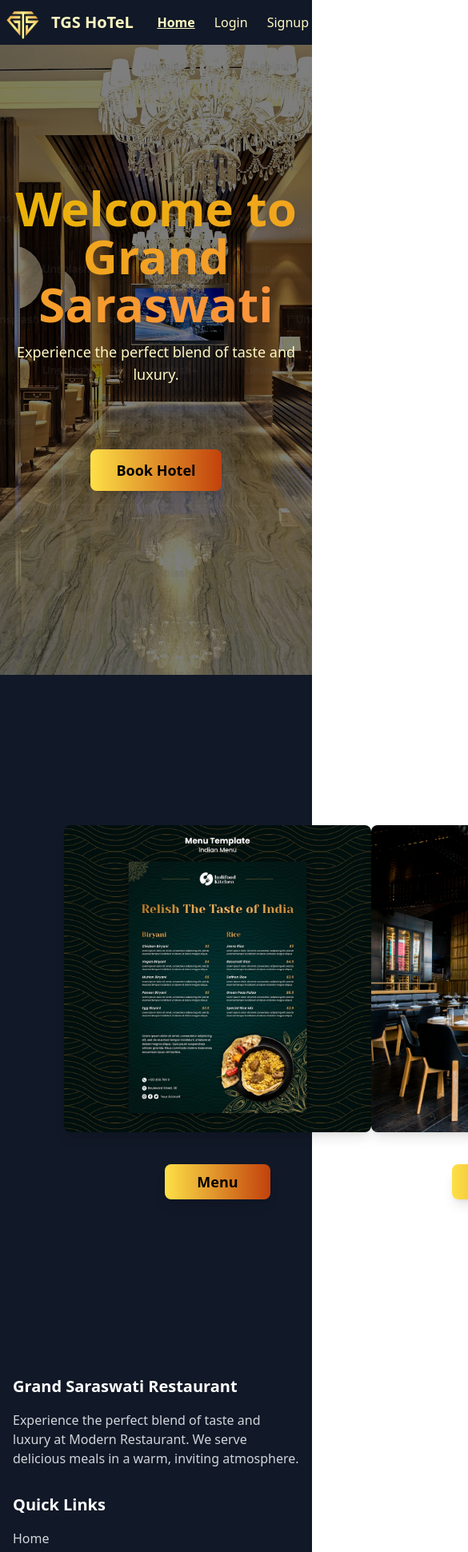
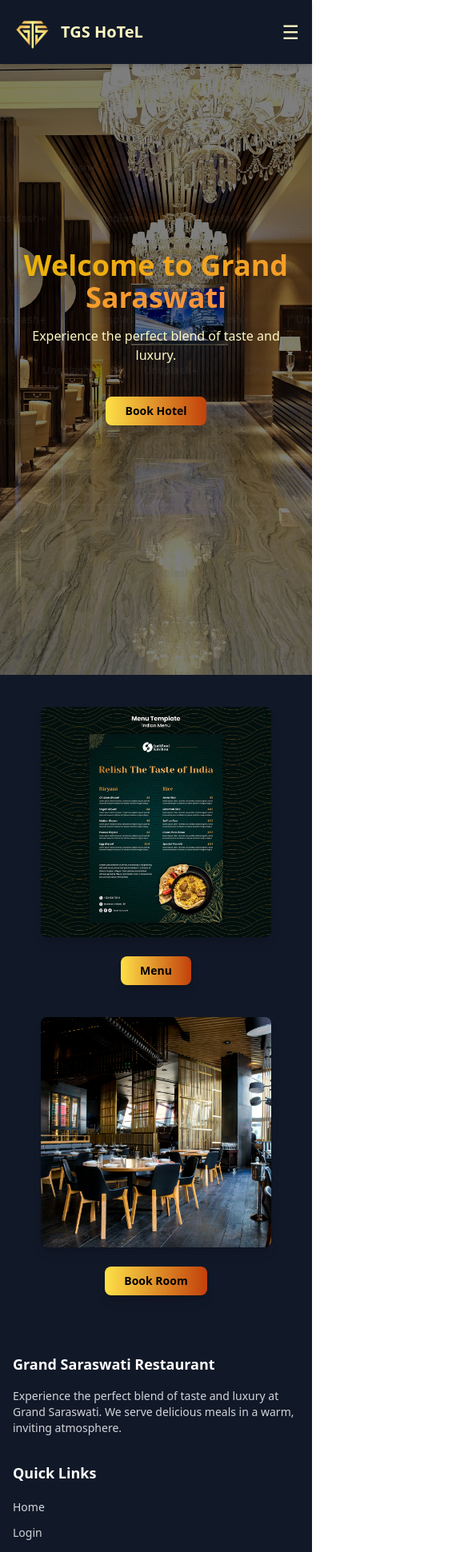
Before and after one commit to LOKNvarma/Tgs_hotel, a React (Vite) app: page / in a window 390 px wide. Shown: the top 1941 px of the page at 80% size, 585 px wide, since content can reach past the window. Built offline with nearby package versions, Linux system fonts and the light colour scheme.

Commit message:
fitst commit

```diff
--- a/src/components/Footer.jsx
+++ b/src/components/Footer.jsx
@@ -9,33 +9,44 @@ import {
 const Footer = () => {
   return (
     <footer className="bg-gray-900 text-gray-300 py-8">
-      <div className="max-w-7xl mx-auto px-4">
+      <div className="max-w-7xl mx-auto px-4 sm:px-6 lg:px-8">
         <div className="grid grid-cols-1 md:grid-cols-3 gap-8">
           {/* About Section */}
           <div>
-            <h2 className="text-xl font-bold text-white mb-4">Grand Saraswati Restaurant</h2>
-            <p>
-              Experience the perfect blend of taste and luxury at Modern Restaurant.
-              We serve delicious meals in a warm, inviting atmosphere.
+            <h2 className="text-lg sm:text-xl font-bold text-white mb-4">
+              Grand Saraswati Restaurant
+            </h2>
+            <p className="text-sm sm:text-base">
+              Experience the perfect blend of taste and luxury at Grand
+              Saraswati. We serve delicious meals in a warm, inviting
+              atmosphere.
             </p>
           </div>
 
           {/* Navigation Section */}
           <div>
-            <h2 className="text-xl font-bold text-white mb-4">Quick Links</h2>
+            <h2 className="text-lg sm:text-xl font-bold text-white mb-4">
+              Quick Links
+            </h2>
             <ul className="space-y-2">
               <li>
-                <a href="/" className="hover:text-yellow-500">
+                <a href="/" className="hover:text-yellow-500 text-sm sm:text-base">
                   Home
                 </a>
               </li>
               <li>
-                <a href="/login" className="hover:text-yellow-500">
+                <a
+                  href="/login"
+                  className="hover:text-yellow-500 text-sm sm:text-base"
+                >
                   Login
                 </a>
               </li>
               <li>
-                <a href="/signup" className="hover:text-yellow-500">
+                <a
+                  href="/signup"
+                  className="hover:text-yellow-500 text-sm sm:text-base"
+                >
                   Signup
                 </a>
               </li>
@@ -44,22 +55,28 @@ const Footer = () => {
 
           {/* Contact Section */}
           <div>
-            <h2 className="text-xl font-bold text-white mb-4">Contact Us</h2>
-            <p>Behind Sarawati Eye Hospital, Goasala Road, Barwani (M.P.)</p>
-            <p>Email: Thegrandsaraswatipalace@gmail.com</p>
-            <p>Phone: 992-661-8566</p>
+            <h2 className="text-lg sm:text-xl font-bold text-white mb-4">
+              Contact Us
+            </h2>
+            <p className="text-sm sm:text-base">
+              Behind Sarawati Eye Hospital, Goasala Road, Barwani (M.P.)
+            </p>
+            <p className="text-sm sm:text-base">Email: Thegrandsaraswatipalace@gmail.com</p>
+            <p className="text-sm sm:text-base">Phone: 992-661-8566</p>
           </div>
         </div>
 
         {/* Social Media Links */}
         <div className="mt-8 text-center">
-          <h2 className="text-lg font-bold text-white mb-4">Follow Us</h2>
+          <h2 className="text-lg sm:text-xl font-bold text-white mb-4">
+            Follow Us
+          </h2>
           <div className="flex justify-center space-x-6">
             <a
               href="https://www.facebook.com"
               target="_blank"
               rel="noopener noreferrer"
-              className="text-gray-300 hover:text-blue-600 text-2xl"
+              className="text-gray-300 hover:text-blue-600 text-xl sm:text-2xl"
             >
               <FontAwesomeIcon icon={faFacebookF} />
             </a>
@@ -67,7 +84,7 @@ const Footer = () => {
               href="https://www.instagram.com"
               target="_blank"
               rel="noopener noreferrer"
-              className="text-gray-300 hover:text-red-400 text-2xl"
+              className="text-gray-300 hover:text-red-400 text-xl sm:text-2xl"
             >
               <FontAwesomeIcon icon={faInstagram} />
             </a>
@@ -75,7 +92,7 @@ const Footer = () => {
               href="https://www.twitter.com"
               target="_blank"
               rel="noopener noreferrer"
-              className="text-gray-300 hover:text-sky-300 text-2xl"
+              className="text-gray-300 hover:text-sky-300 text-xl sm:text-2xl"
             >
               <FontAwesomeIcon icon={faTwitter} />
             </a>
@@ -83,9 +100,9 @@ const Footer = () => {
         </div>
 
         {/* Footer Bottom */}
-        <div className="mt-8 text-center text-sm border-t border-gray-700 pt-4">
+        <div className="mt-8 text-center text-xs sm:text-sm border-t border-gray-700 pt-4">
           <p>
-            &copy; {new Date().getFullYear()} Modern Restaurant. All rights
+            &copy; {new Date().getFullYear()} Grand Saraswati Restaurant. All rights
             reserved.
           </p>
         </div>
--- a/src/components/HomePage.jsx
+++ b/src/components/HomePage.jsx
@@ -1,11 +1,13 @@
 import React from "react";
 import restBg from "../assets/rest-bg.jpg"; // Add a restaurant-themed background image in `assets`
-import menu from "../assets/menu2.png"
-import room from "../assets/room.png"
+import menu from "../assets/menu2.png";
+import room from "../assets/room.png";
+
 const Home = () => {
   const handleBooking = () => {
     alert("Booking system coming soon!"); // Replace with actual booking functionality
   };
+
   return (
     <>
       <div
@@ -19,49 +21,55 @@ const Home = () => {
 
         {/* Greeting Section */}
         <div className="relative z-10 text-center p-4">
-        <h1 className="text-6xl md:text-7xl font-extrabold text-white drop-shadow-lg mb-4">
+          <h1 className="text-4xl sm:text-5xl md:text-6xl lg:text-7xl font-extrabold text-white drop-shadow-lg mb-4">
             <span className="text-transparent bg-clip-text bg-gradient-to-r from-yellow-500 to-orange-400">
               Welcome to Grand Saraswati
             </span>
           </h1>
-        <p className="text-lg md:text-xl text-yellow-100">
+          <p className="text-base sm:text-lg md:text-xl text-yellow-100">
             Experience the perfect blend of taste and luxury.
           </p>
           {/* "Book a Table" Button */}
-        <div className="mt-20 ">
+          <div className="mt-10">
             <button
               onClick={handleBooking}
-            className="px-8 py-3 text-lg font-semibold bg-gradient-to-r from-yellow-300 to-orange-700 text-black rounded-lg shadow-lg transform transition-all duration-300 hover:scale-105 hover:shadow-2xl"
+              className="px-6 sm:px-8 py-2 sm:py-3 text-sm sm:text-lg font-semibold bg-gradient-to-r from-yellow-300 to-orange-700 text-black rounded-lg shadow-lg transform transition-all duration-300 hover:scale-105 hover:shadow-2xl"
             >
               Book Hotel
             </button>
           </div>
         </div>
+      </div>
 
-    </div>
-    <div className="secondPage  px-20 py-20  h-screen flex flex-row items-center justify-center justify-evenly bg-gray-900 text-white">
-      <div className="box1 flex flex-col items-center">
-      <div className="menu relative bg-cover bg-center h-96 w-96 rounded-lg shadow-lg transform transition-all duration-300 hover:scale-105 hover:shadow-2xl "
-        style={
-          {backgroundImage : `url(${menu})`}
-        }
+      {/* Second Page */}
+      <div className="secondPage px-6 sm:px-10 lg:px-20 py-10 md:py-20 flex flex-col md:flex-row items-center justify-center md:justify-evenly bg-gray-900 text-white">
+        {/* Menu Section */}
+        <div className="box1 flex flex-col items-center mb-10 md:mb-0">
+          <div
+            className="menu bg-cover bg-center h-72 w-72 sm:h-80 sm:w-80 md:h-96 md:w-96 rounded-lg shadow-lg transform transition-all duration-300 hover:scale-105 hover:shadow-2xl"
+            style={{
+              backgroundImage: `url(${menu})`,
+            }}
           ></div>
           <button
             onClick={handleBooking}
-            className=" mt-10  px-10 py-2  text-lg font-semibold bg-gradient-to-r from-yellow-300 to-orange-700 text-black rounded-lg shadow-lg transform transition-all duration-300 hover:scale-105 hover:shadow-2xl"
+            className="mt-6 sm:mt-10 px-6 sm:px-10 py-2 text-sm sm:text-lg font-semibold bg-gradient-to-r from-yellow-300 to-orange-700 text-black rounded-lg shadow-lg transform transition-all duration-300 hover:scale-105 hover:shadow-2xl"
           >
             Menu
           </button>
         </div>
+
+        {/* Room Section */}
         <div className="box2 flex flex-col items-center">
-       <div  className="hotel relative bg-cover bg-center h-96 w-96 rounded-lg shadow-lg transform transition-all duration-300 hover:scale-105 hover:shadow-2xl"
-         style={
-          {backgroundImage : `url(${room})`}
-        }
+          <div
+            className="hotel bg-cover bg-center h-72 w-72 sm:h-80 sm:w-80 md:h-96 md:w-96 rounded-lg shadow-lg transform transition-all duration-300 hover:scale-105 hover:shadow-2xl"
+            style={{
+              backgroundImage: `url(${room})`,
+            }}
           ></div>
           <button
             onClick={handleBooking}
-            className=" mt-10  px-10 py-2  text-lg font-semibold bg-gradient-to-r from-yellow-300 to-orange-700 text-black rounded-lg shadow-lg transform transition-all duration-300 hover:scale-105 hover:shadow-2xl"
+            className="mt-6 sm:mt-10 px-6 sm:px-10 py-2 text-sm sm:text-lg font-semibold bg-gradient-to-r from-yellow-300 to-orange-700 text-black rounded-lg shadow-lg transform transition-all duration-300 hover:scale-105 hover:shadow-2xl"
           >
             Book Room
           </button>
--- a/src/components/LoginPage.jsx
+++ b/src/components/LoginPage.jsx
@@ -2,24 +2,32 @@ import React from "react";
 
 const Login = () => {
   return (
-    <div className="flex items-center justify-center min-h-screen bg-gray-800">
-      <form className="bg-white shadow-md rounded px-8 pt-6 pb-8 w-96">
-        <h2 className="text-2xl font-bold mb-4">Login</h2>
+    <div className="flex items-center justify-center min-h-screen bg-gray-800 px-4">
+      <form className="bg-white shadow-md rounded px-6 sm:px-8 pt-6 pb-8 w-full max-w-sm">
+        <h2 className="text-2xl font-bold mb-6 text-center">Login</h2>
         <div className="mb-4">
-          <label className="block text-gray-700 text-sm font-bold mb-2">
+          <label
+            htmlFor="email"
+            className="block text-gray-700 text-sm font-bold mb-2"
+          >
             Email
           </label>
           <input
+            id="email"
             type="email"
             placeholder="Enter your email"
             className="shadow appearance-none border rounded w-full py-2 px-3 text-gray-700 leading-tight focus:outline-none focus:shadow-outline"
           />
         </div>
         <div className="mb-6">
-          <label className="block text-gray-700 text-sm font-bold mb-2">
+          <label
+            htmlFor="password"
+            className="block text-gray-700 text-sm font-bold mb-2"
+          >
             Password
           </label>
           <input
+            id="password"
             type="password"
             placeholder="Enter your password"
             className="shadow appearance-none border rounded w-full py-2 px-3 text-gray-700 mb-3 leading-tight focus:outline-none focus:shadow-outline"
@@ -27,7 +35,7 @@ const Login = () => {
         </div>
         <button
           type="submit"
-          className="bg-yellow-300 hover:bg-yellow-400 text-black font-bold py-2 px-4 rounded focus:outline-none focus:shadow-outline w-full"
+          className="bg-yellow-300 hover:bg-yellow-400 text-black font-bold py-2 px-4 rounded focus:outline-none focus:shadow-outline w-full transition duration-200"
         >
           Login
         </button>
--- a/src/components/Navbar.jsx
+++ b/src/components/Navbar.jsx
@@ -1,13 +1,18 @@
-import React from "react";
+import React, { useState } from "react";
 import { Link, useLocation } from "react-router-dom";
-import logo from "../assets/logo1.png"; // Add a logo that matches your home background style in `assets`
+import logo from "../assets/logo1.png";
 
 const Navbar = () => {
-  const location = useLocation(); // Get the current route for active link highlighting
+  const [menuOpen, setMenuOpen] = useState(false);
+  const location = useLocation();
+
+  const toggleMenu = () => {
+    setMenuOpen(!menuOpen);
+  };
 
   return (
-    <nav className="fixed top-0 left-0 w-full z-50 bg-gray-900 text-yellow-100 p-1">
-      <div className="flex justify-between items-center max-w-7xl mx-auto ">
+    <nav className="fixed top-0 left-0 w-full z-50 bg-gray-900 text-yellow-100 p-4 shadow-md">
+      <div className="flex justify-between items-center max-w-7xl mx-auto">
         {/* Logo */}
         <div className="flex items-center">
           <img
@@ -18,29 +23,44 @@ const Navbar = () => {
           <h1 className="text-xl font-bold">TGS HoTeL</h1>
         </div>
 
+        {/* Hamburger Menu for Small Screens */}
+        <button
+          className="block md:hidden focus:outline-none"
+          onClick={toggleMenu}
+        >
+          <span className="text-2xl">&#9776;</span> {/* Hamburger Icon */}
+        </button>
+
         {/* Navigation Links */}
-        <div className="flex gap-6">
+        <div
+          className={`${
+            menuOpen ? "block" : "hidden"
+          } absolute top-full left-0 w-full bg-gray-800 md:bg-transparent md:static md:w-auto md:flex gap-6 p-4 md:p-0`}
+        >
           <Link
             to="/"
-            className={`hover:underline ${
+            className={`block md:inline hover:underline ${
               location.pathname === "/" ? "font-semibold underline" : ""
             }`}
+            onClick={() => setMenuOpen(false)}
           >
             Home
           </Link>
           <Link
             to="/login"
-            className={`hover:underline ${
+            className={`block md:inline hover:underline ${
               location.pathname === "/login" ? "font-semibold underline" : ""
             }`}
+            onClick={() => setMenuOpen(false)}
           >
             Login
           </Link>
           <Link
             to="/signup"
-            className={`hover:underline ${
+            className={`block md:inline hover:underline ${
               location.pathname === "/signup" ? "font-semibold underline" : ""
             }`}
+            onClick={() => setMenuOpen(false)}
           >
             Signup
           </Link>
--- a/src/components/SignupPage.jsx
+++ b/src/components/SignupPage.jsx
@@ -2,34 +2,48 @@ import React from "react";
 
 const Signup = () => {
   return (
-    <div className="flex items-center justify-center min-h-screen bg-gray-800">
-      <form className="bg-white shadow-md rounded px-8 pt-6 pb-8 w-96">
-        <h2 className="text-2xl font-bold mb-4">Signup</h2>
+    <div className="flex items-center justify-center min-h-screen bg-gray-800 px-4">
+      <form className="bg-white shadow-md rounded px-6 sm:px-8 pt-6 pb-8 w-full max-w-sm">
+        <h2 className="text-2xl sm:text-3xl font-bold mb-6 text-center">
+          Signup
+        </h2>
         <div className="mb-4">
-          <label className="block text-gray-700 text-sm font-bold mb-2">
+          <label
+            htmlFor="username"
+            className="block text-gray-700 text-sm font-bold mb-2"
+          >
             Username
           </label>
           <input
+            id="username"
             type="text"
             placeholder="Enter your username"
             className="shadow appearance-none border rounded w-full py-2 px-3 text-gray-700 leading-tight focus:outline-none focus:shadow-outline"
           />
         </div>
         <div className="mb-4">
-          <label className="block text-gray-700 text-sm font-bold mb-2">
+          <label
+            htmlFor="email"
+            className="block text-gray-700 text-sm font-bold mb-2"
+          >
             Email
           </label>
           <input
+            id="email"
             type="email"
             placeholder="Enter your email"
             className="shadow appearance-none border rounded w-full py-2 px-3 text-gray-700 leading-tight focus:outline-none focus:shadow-outline"
           />
         </div>
         <div className="mb-4">
-          <label className="block text-gray-700 text-sm font-bold mb-2">
+          <label
+            htmlFor="phone"
+            className="block text-gray-700 text-sm font-bold mb-2"
+          >
             Phone Number
           </label>
           <input
+            id="phone"
             type="tel"
             placeholder="Enter your phone number"
             className="shadow appearance-none border rounded w-full py-2 px-3 text-gray-700 leading-tight focus:outline-none focus:shadow-outline"
@@ -37,7 +51,7 @@ const Signup = () => {
         </div>
         <button
           type="submit"
-          className="bg-yellow-300 hover:bg-yellow-400 text-black font-bold py-2 px-4 rounded focus:outline-none focus:shadow-outline w-full"
+          className="bg-yellow-300 hover:bg-yellow-400 text-black font-bold py-2 px-4 rounded focus:outline-none focus:shadow-outline w-full transition duration-200"
         >
           Signup
         </button>
```
Lines whose indentation alone changed are shown as unchanged.
